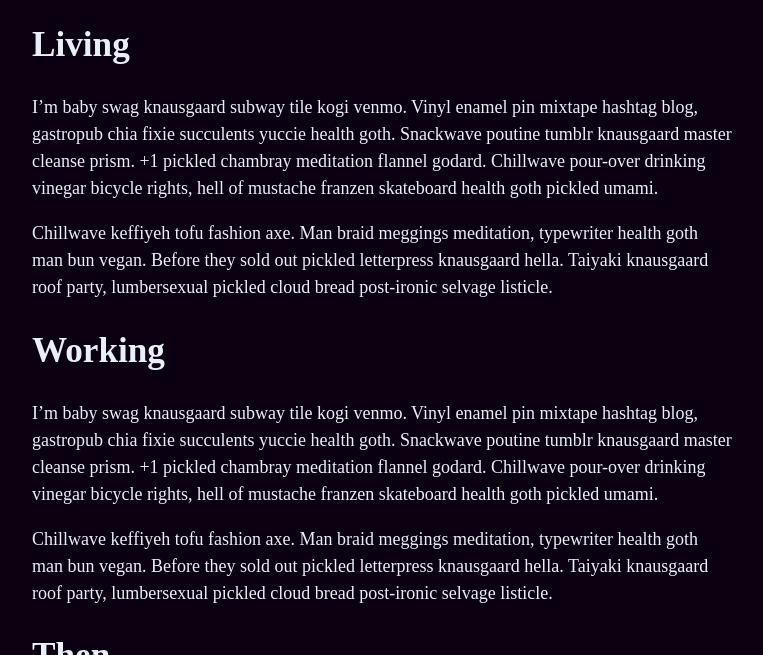
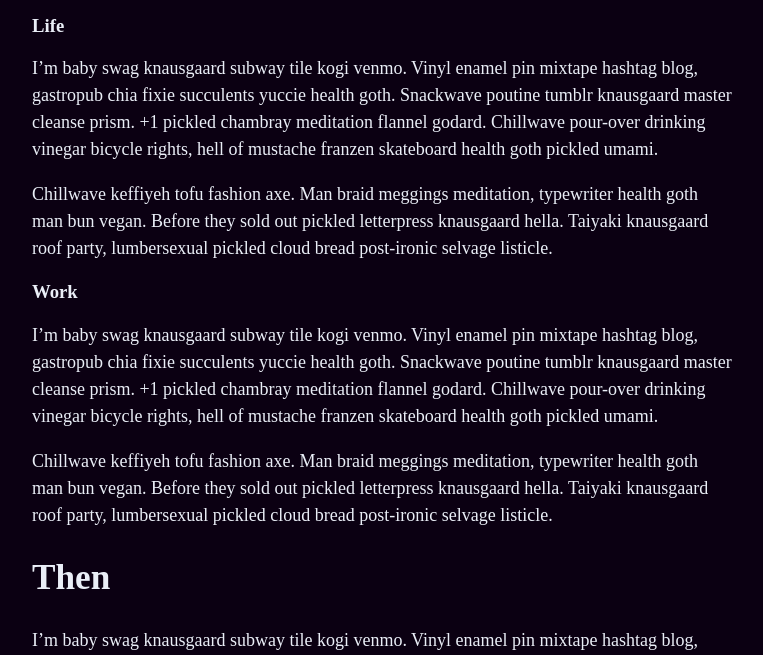
Before and after one commit to mbbischoff/website, a Jekyll site: the page built from now.markdown, in a window 1280 px wide and 900 px high, scrolled down 1489 px, cut to the strip 245-900 px from the top of the window. Shown: the whole strip, without its empty margins (258-1021 px from the left). Built offline with Jekyll 4.4.1, drawn with Linux system fonts in a browser that asks for light colours; some web fonts are replaced; our own code applies the rules of GitHub Pages for plain Markdown files.

Commit message:
Updated Now

```diff
--- a/now.markdown
+++ b/now.markdown
@@ -36,18 +36,17 @@
 </style>
 <script src="https://www.goodreads.com/review/grid_widget/3162891.Matthew's%20bookshelf:%20currently-reading?cover_size=medium&hide_link=true&hide_title=true&num_books=20&order=a&shelf=currently-reading&sort=date_started&widget_id=1585515205" type="text/javascript" charset="utf-8"></script>
 
-## Living
+### Life
 
 I'm baby swag knausgaard subway tile kogi venmo. Vinyl enamel pin mixtape hashtag blog, gastropub chia fixie succulents yuccie health goth. Snackwave poutine tumblr knausgaard master cleanse prism. +1 pickled chambray meditation flannel godard. Chillwave pour-over drinking vinegar bicycle rights, hell of mustache franzen skateboard health goth pickled umami.
 
 Chillwave keffiyeh tofu fashion axe. Man braid meggings meditation, typewriter health goth man bun vegan. Before they sold out pickled letterpress knausgaard hella. Taiyaki knausgaard roof party, lumbersexual pickled cloud bread post-ironic selvage listicle.
 
-## Working
+### Work
 
 I'm baby swag knausgaard subway tile kogi venmo. Vinyl enamel pin mixtape hashtag blog, gastropub chia fixie succulents yuccie health goth. Snackwave poutine tumblr knausgaard master cleanse prism. +1 pickled chambray meditation flannel godard. Chillwave pour-over drinking vinegar bicycle rights, hell of mustache franzen skateboard health goth pickled umami.
 
 Chillwave keffiyeh tofu fashion axe. Man braid meggings meditation, typewriter health goth man bun vegan. Before they sold out pickled letterpress knausgaard hella. Taiyaki knausgaard roof party, lumbersexual pickled cloud bread post-ironic selvage listicle.
-
 
 ## Then
 
```
